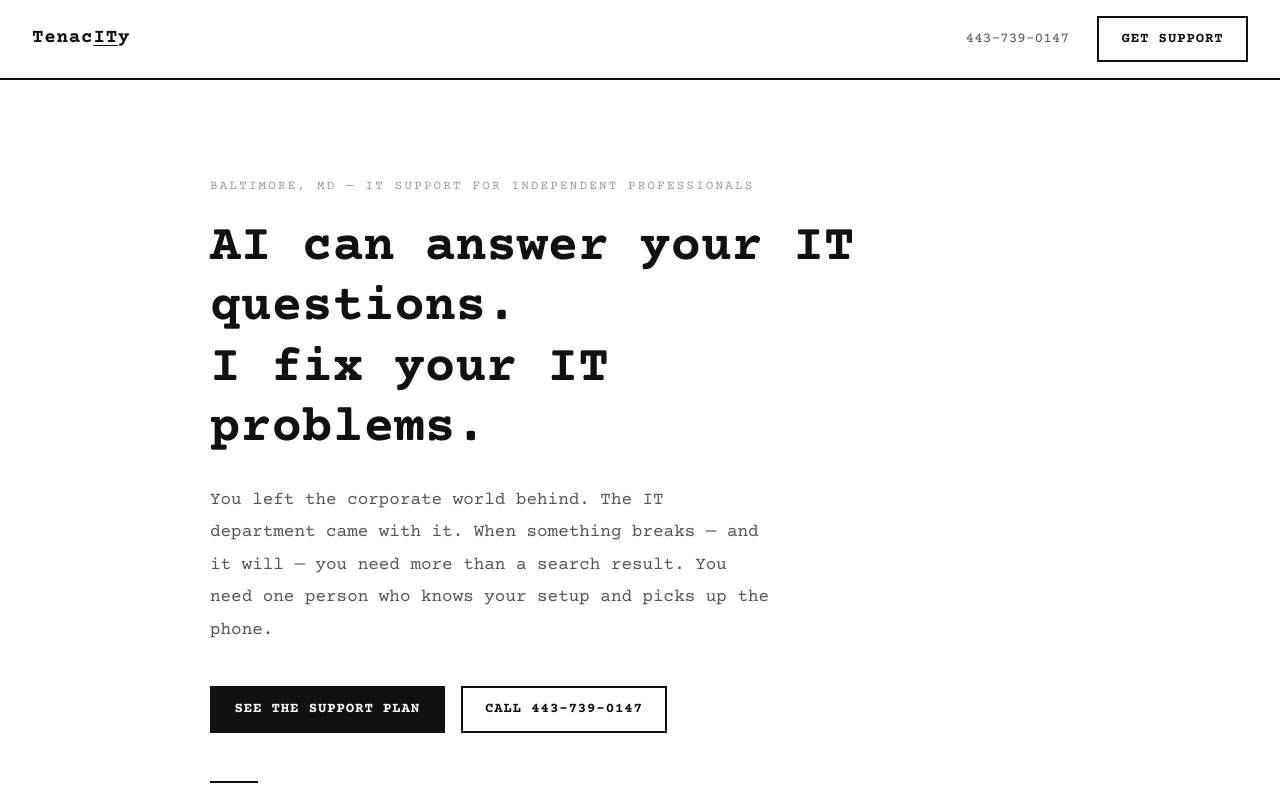
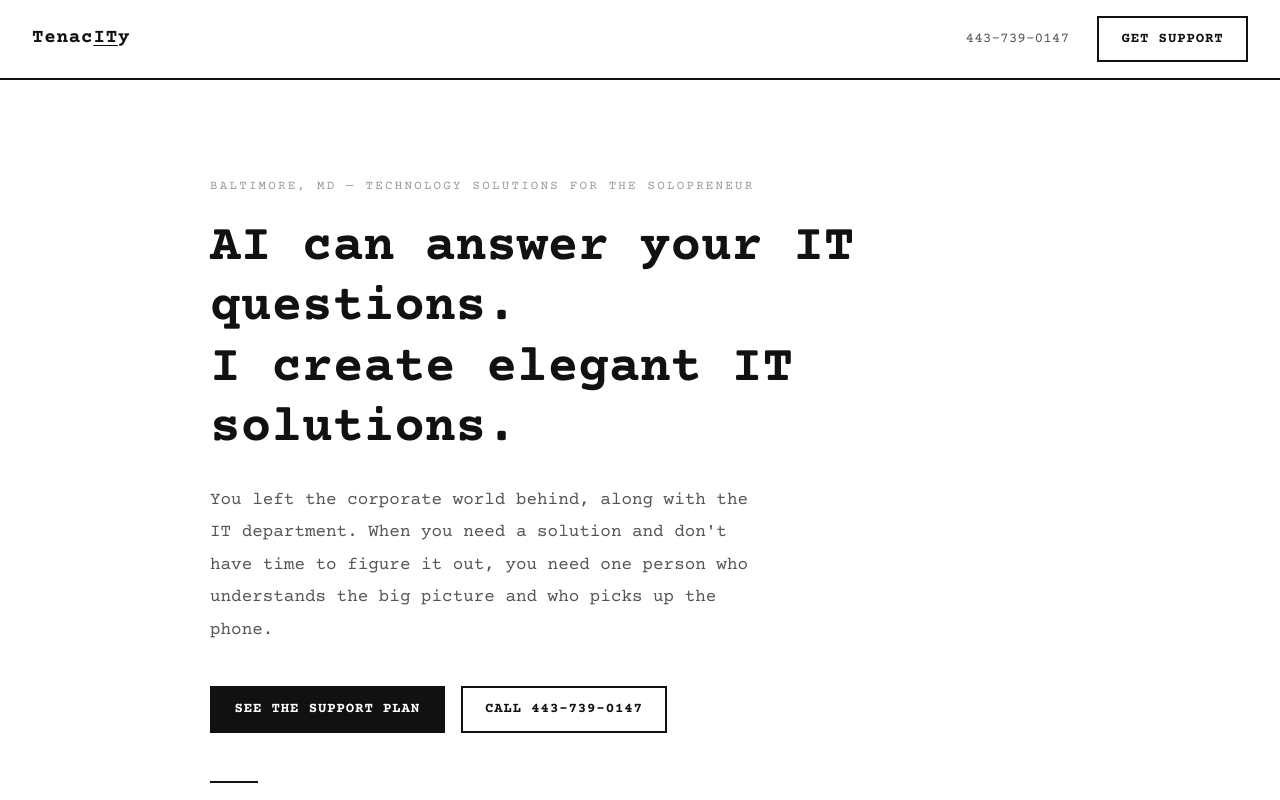
Before and after one commit to tenacityit/website, a plain HTML site: page index.html in a window 1280 px wide. Shown: the top 800 px of the page. Drawn offline with nearby package versions, Linux system fonts and the light colour scheme.

Commit message:
Reposition hero copy around solutions-focused identity
Co-Authored-By: Claude Sonnet 4.6 <noreply@anthropic.com>

```diff
--- a/index.html
+++ b/index.html
@@ -460,9 +460,9 @@
 <!-- ── HERO ── -->
 <section id="hero">
   <div class="container">
-    <span class="label">Baltimore, MD &mdash; IT support for independent professionals</span>
-    <h1>AI can answer your IT questions.<br>I fix your IT problems.</h1>
-    <p class="hero-sub">You left the corporate world behind. The IT department came with it. When something breaks &mdash; and it will &mdash; you need more than a search result. You need one person who knows your setup and picks up the phone.</p>
+    <span class="label">Baltimore, MD &mdash; Technology solutions for the solopreneur</span>
+    <h1>AI can answer your IT questions.<br>I create elegant IT solutions.</h1>
+    <p class="hero-sub">You left the corporate world behind, along with the IT department. When you need a solution and don't have time to figure it out, you need one person who understands the big picture and who picks up the phone.</p>
     <div class="hero-cta">
       <a href="#offer" class="btn btn-filled">See the Support Plan</a>
       <a href="tel:4437390147" class="btn">Call 443-739-0147</a>
```
